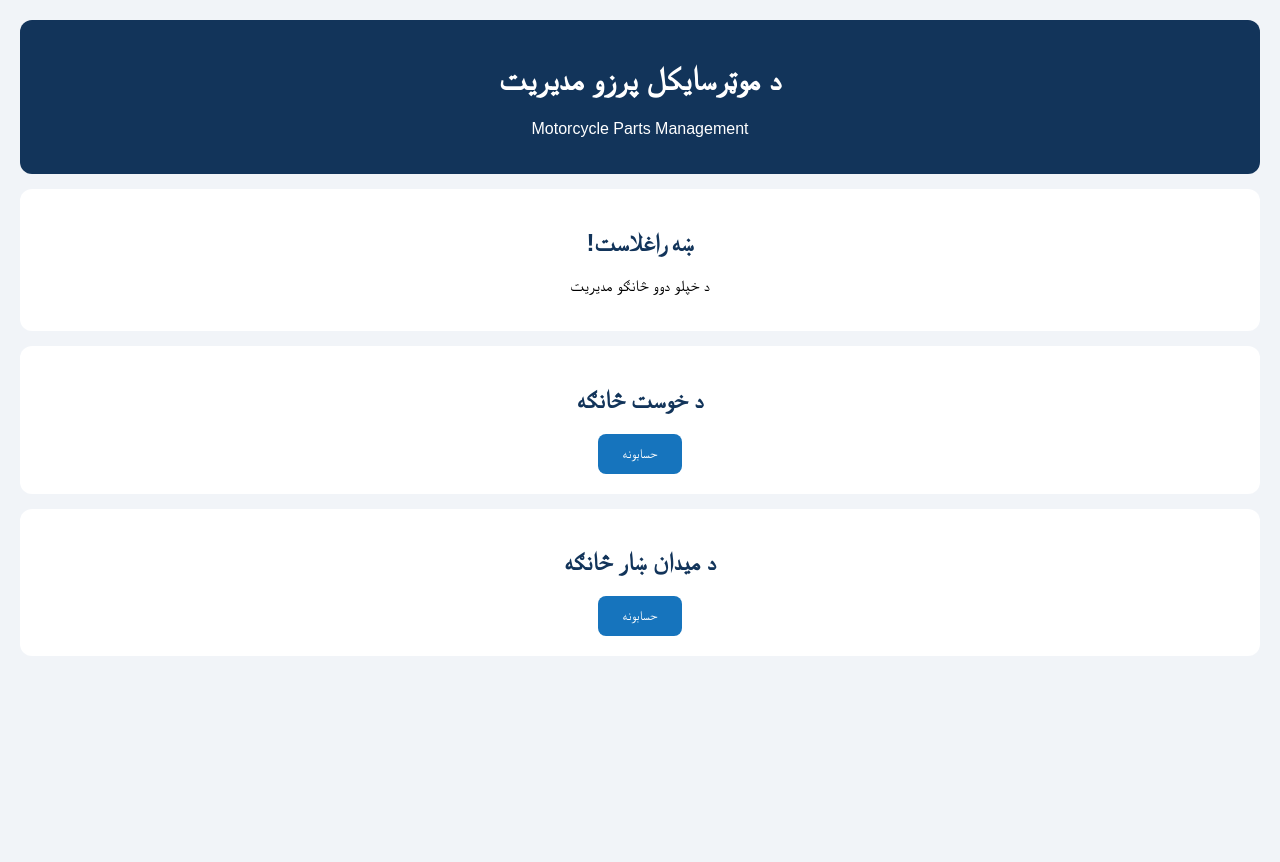
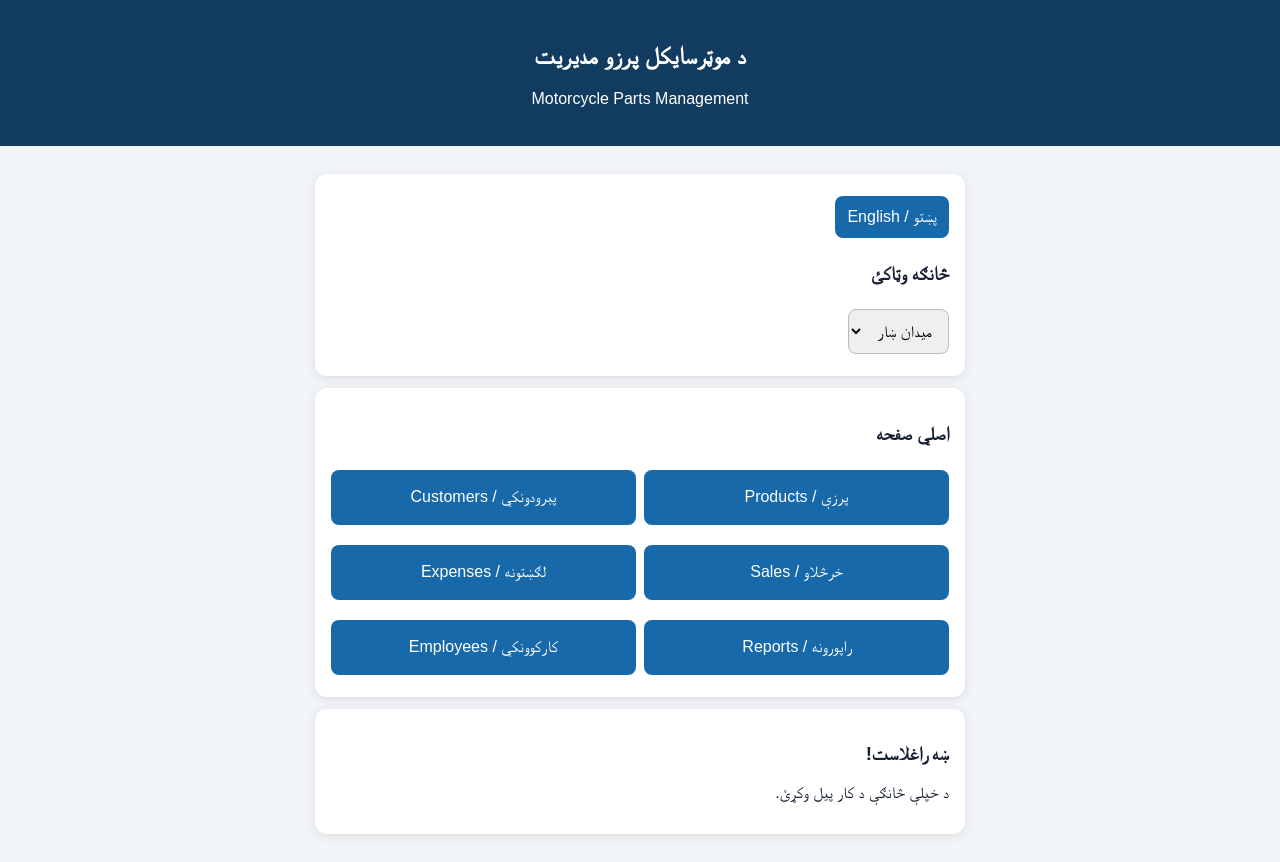
Before and after one commit to Naqib-Habibi/motorcycle-parts-management, a plain HTML site: page index.html in a window 1280 px wide. Before the commit the page ends 800 px from the top, so only its background shows below. Drawn offline with Linux system fonts and the light colour scheme.

Commit message:
Update motorcycle parts management app

```diff
--- a/index.html
+++ b/index.html
@@ -4,57 +4,86 @@
 <head>
 <meta charset="UTF-8">
 <meta name="viewport" content="width=device-width, initial-scale=1.0">
-<title>Motorcycle Parts Management</title>
+<title>د موټرسایکل پرزو مدیریت</title>
 <style>
-body {
-  font-family: Arial, sans-serif;
-  background: #f1f4f8;
-  margin: 0;
-  padding: 20px;
-  text-align: center;
-}
-header {
-  background: #12345a;
-  color: white;
-  padding: 20px;
-  border-radius: 12px;
-}
-.card {
-  background: white;
-  padding: 20px;
-  margin: 15px 0;
-  border-radius: 12px;
-}
-h2 { color: #12345a; }
-button {
-  background: #1674bd;
-  color: white;
-  border: 0;
-  padding: 12px 25px;
-  border-radius: 8px;
-}
+body{font-family:Arial,sans-serif;background:#f1f4f8;margin:0;color:#172033}
+header{background:#123b60;color:white;padding:22px;text-align:center}
+main{padding:16px;max-width:650px;margin:auto}
+select,button,input{padding:12px;margin:6px 0;border-radius:8px;border:1px solid #bbb;font-size:16px}
+button{background:#1769aa;color:white;border:0;cursor:pointer}
+.card{background:white;padding:16px;margin:12px 0;border-radius:12px;box-shadow:0 2px 8px #ddd}
+.menu{display:grid;grid-template-columns:1fr 1fr;gap:8px}
+.menu button{min-height:55px}
+input{width:90%;background:white}
+h2{color:#123b60}
 </style>
 </head>
 <body>
 <header>
-<h1>د موټرسایکل پرزو مدیریت</h1>
+<h2 style="color:white">د موټرسایکل پرزو مدیریت</h2>
 <p>Motorcycle Parts Management</p>
 </header>
-
+<main>
 <div class="card">
-<h2>ښه راغلاست!</h2>
-<p>د خپلو دوو څانګو مدیریت</p>
+<button onclick="changeLang()">پښتو / English</button>
+<h3 id="branchTitle">څانګه وټاکئ</h3>
+<select id="branch">
+<option>میدان ښار</option>
+<option>کندوز</option>
+</select>
 </div>
-
 <div class="card">
-<h2>د خوست څانګه</h2>
-<button>حسابونه</button>
+<h3 id="dashboard">اصلي صفحه</h3>
+<div class="menu">
+<button onclick="show('products')">پرزې / Products</button>
+<button onclick="show('customers')">پېرودونکي / Customers</button>
+<button onclick="show('sales')">خرڅلاو / Sales</button>
+<button onclick="show('expenses')">لګښتونه / Expenses</button>
+<button onclick="show('reports')">راپورونه / Reports</button>
+<button onclick="show('employees')">کارکوونکي / Employees</button>
 </div>
-
-<div class="card">
-<h2>د میدان ښار څانګه</h2>
-<button>حسابونه</button>
 </div>
-
+<div class="card" id="content">
+<h3>ښه راغلاست!</h3>
+<p>د خپلې څانګې د کار پیل وکړئ.</p>
+</div>
+</main>
+<script>
+let english=false;
+function changeLang(){
+english=!english;
+document.documentElement.dir=english?'ltr':'rtl';
+document.getElementById('branchTitle').innerText=english?'Select Branch':'څانګه وټاکئ';
+document.getElementById('dashboard').innerText=english?'Dashboard':'اصلي صفحه';
+}
+function show(page){
+let names={
+products:['پرزې','Products'],
+customers:['پېرودونکي','Customers'],
+sales:['خرڅلاو','Sales'],
+expenses:['لګښتونه','Expenses'],
+reports:['راپورونه','Reports'],
+employees:['کارکوونکي','Employees']
+};
+let title=names[page][english?1:0];
+document.getElementById('content').innerHTML=
+'<h3>'+title+'</h3><p>'+ (english?'Selected branch: ':'ټاکل شوې څانګه: ') +
+document.getElementById('branch').value+'</p>'+
+(page==='products'||page==='customers'?
+'<input id="itemName" placeholder="'+(english?'Enter name':'نوم ولیکئ')+'">'+
+'<button onclick="addItem()">'+(english?'Add':'اضافه کول')+'</button><div id="items"></div>':
+'<p>'+(english?'This section will be developed next.':'دا برخه به په راتلونکو پړاوونو کې بشپړه شي.')+'</p>');
+}
+function addItem(){
+let input=document.getElementById('itemName');
+if(input.value.trim()){
+let list=document.getElementById('items');
+let row=document.createElement('p');
+row.textContent=input.value;
+list.appendChild(row);
+input.value='';
+}
+}
+</script>
 </body>
 </html>
```
